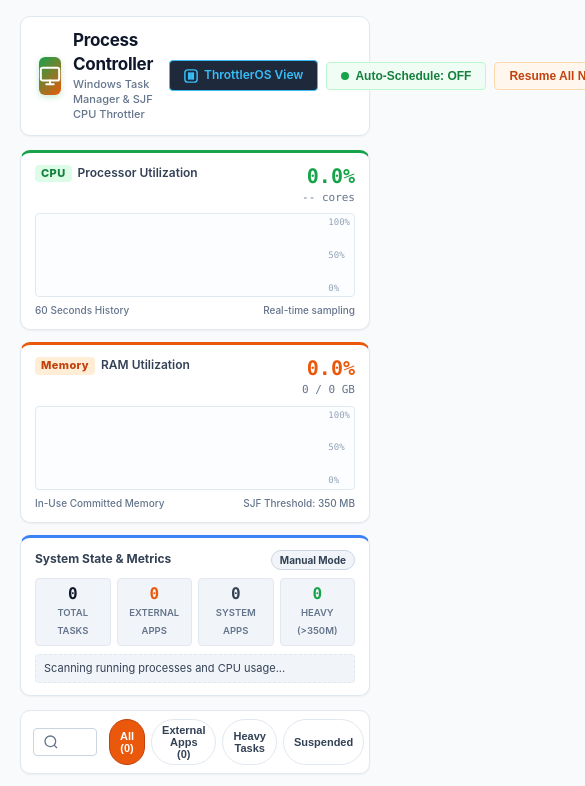
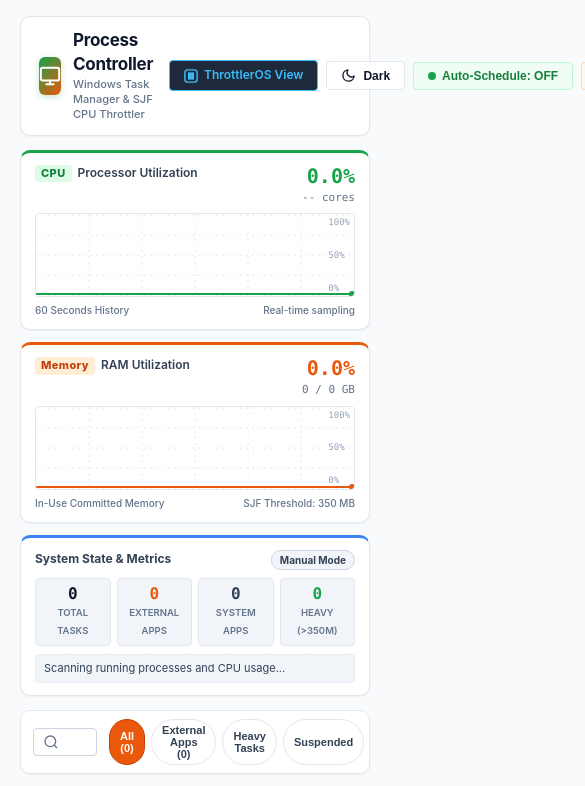
Before and after one commit to Hriju85/SYSmin, a plain HTML site: page frontend/index.html in a window 390 px wide. Shown: the top 786 px of the page, 585 px wide, since content can reach past the window. Drawn offline with Linux system fonts and the light colour scheme; no server answers.

Commit message:
feat: add light/dark theme toggle button with persistent state

```diff
--- a/frontend/app.js
+++ b/frontend/app.js
@@ -24,13 +24,15 @@ const memHistory = new Array(HISTORY_LENGTH).fill(0);
 function drawTaskManagerGrid(ctx, width, height) {
     ctx.clearRect(0, 0, width, height);
 
-    // Subtle background
-    ctx.fillStyle = '#ffffff';
+    const isDark = document.documentElement.getAttribute('data-theme') === 'dark';
+
+    // Theme-aware subtle background
+    ctx.fillStyle = isDark ? '#151d2f' : '#ffffff';
     ctx.fillRect(0, 0, width, height);
 
     // Draw horizontal grid lines (0%, 25%, 50%, 75%, 100%)
     ctx.lineWidth = 1;
-    ctx.strokeStyle = '#e2e8f0';
+    ctx.strokeStyle = isDark ? '#27354f' : '#e2e8f0';
     ctx.setLineDash([2, 4]);
 
     for (let i = 0; i <= 4; i++) {
@@ -585,6 +587,49 @@ window.addEventListener('resize', () => {
     renderTaskManagerGraph('memGraphCanvas', memHistory, '#ea580c', 'rgba(234, 88, 12, 0.22)');
 });
 
+// ==========================================================================
+// Theme Management (Light / Dark Mode with Persistence)
+// ==========================================================================
+function initTheme() {
+    const savedTheme = localStorage.getItem('sysmin_theme') ||
+        (window.matchMedia && window.matchMedia('(prefers-color-scheme: dark)').matches ? 'dark' : 'light');
+    applyTheme(savedTheme);
+}
+
+function applyTheme(theme) {
+    document.documentElement.setAttribute('data-theme', theme);
+    localStorage.setItem('sysmin_theme', theme);
+
+    const sunIcon = document.getElementById('themeIconSun');
+    const moonIcon = document.getElementById('themeIconMoon');
+    const textEl = document.getElementById('themeToggleText');
+
+    if (theme === 'dark') {
+        if (sunIcon) sunIcon.style.display = 'inline-block';
+        if (moonIcon) moonIcon.style.display = 'none';
+        if (textEl) textEl.textContent = 'Light';
+    } else {
+        if (sunIcon) sunIcon.style.display = 'none';
+        if (moonIcon) moonIcon.style.display = 'inline-block';
+        if (textEl) textEl.textContent = 'Dark';
+    }
+
+    // Refresh canvas graphs with theme-matched grid colors
+    if (typeof cpuHistory !== 'undefined' && typeof memHistory !== 'undefined') {
+        renderTaskManagerGraph('cpuGraphCanvas', cpuHistory, '#16a34a', 'rgba(22, 163, 74, 0.22)');
+        renderTaskManagerGraph('memGraphCanvas', memHistory, '#ea580c', 'rgba(234, 88, 12, 0.22)');
+    }
+}
+
+function toggleTheme() {
+    const currentTheme = document.documentElement.getAttribute('data-theme') || 'light';
+    const nextTheme = currentTheme === 'dark' ? 'light' : 'dark';
+    applyTheme(nextTheme);
+}
+
+// Initialize theme on script evaluation
+initTheme();
+
 // Poll every 1.5 seconds for snappy real-time responsiveness
 setInterval(refreshTasks, 1500);
 refreshTasks();
--- a/frontend/index.html
+++ b/frontend/index.html
@@ -5,6 +5,13 @@
     <meta charset="UTF-8">
     <meta name="viewport" content="width=device-width, initial-scale=1.0">
     <title>Task Manager • Process Controller & SJF Throttler</title>
+    <script>
+        (function () {
+            const savedTheme = localStorage.getItem('sysmin_theme') ||
+                (window.matchMedia && window.matchMedia('(prefers-color-scheme: dark)').matches ? 'dark' : 'light');
+            document.documentElement.setAttribute('data-theme', savedTheme);
+        })();
+    </script>
     <link rel="stylesheet" href="style.css">
 </head>
 
@@ -33,6 +40,23 @@
                     <svg width="14" height="14" viewBox="0 0 24 24" fill="none" stroke="currentColor" stroke-width="2.5"><rect x="1.5" y="1.5" width="21" height="21" rx="5"/><rect x="8" y="7" width="2.6" height="10" fill="currentColor"/><rect x="13.4" y="7" width="2.6" height="10" fill="currentColor"/></svg>
                     ThrottlerOS View
                 </a>
+                <button id="themeToggleBtn" class="btn btn-theme" onclick="toggleTheme()" title="Switch between Light and Dark mode" aria-label="Toggle Theme">
+                    <svg id="themeIconSun" class="theme-icon" width="15" height="15" viewBox="0 0 24 24" fill="none" stroke="currentColor" stroke-width="2.2" stroke-linecap="round" stroke-linejoin="round">
+                        <circle cx="12" cy="12" r="5"></circle>
+                        <line x1="12" y1="1" x2="12" y2="3"></line>
+                        <line x1="12" y1="21" x2="12" y2="23"></line>
+                        <line x1="4.22" y1="4.22" x2="5.64" y2="5.64"></line>
+                        <line x1="18.36" y1="18.36" x2="19.78" y2="19.78"></line>
+                        <line x1="1" y1="12" x2="3" y2="12"></line>
+                        <line x1="21" y1="12" x2="23" y2="12"></line>
+                        <line x1="4.22" y1="19.78" x2="5.64" y2="18.36"></line>
+                        <line x1="18.36" y1="5.64" x2="19.78" y2="4.22"></line>
+                    </svg>
+                    <svg id="themeIconMoon" class="theme-icon" width="15" height="15" viewBox="0 0 24 24" fill="none" stroke="currentColor" stroke-width="2.2" stroke-linecap="round" stroke-linejoin="round" style="display:none;">
+                        <path d="M21 12.79A9 9 0 1 1 11.21 3 7 7 0 0 0 21 12.79z"></path>
+                    </svg>
+                    <span id="themeToggleText">Theme</span>
+                </button>
                 <button id="autoBtn" class="btn btn-auto" onclick="toggleAuto()">
                     <span class="btn-indicator"></span>
                     <span id="autoBtnText">Auto-Schedule: OFF</span>
--- a/frontend/style.css
+++ b/frontend/style.css
@@ -46,6 +46,48 @@
     --radius-sm: 4px;
     --radius-md: 6px;
     --radius-lg: 10px;
+}
+
+[data-theme="dark"] {
+    /* Dark Base Colors (High-contrast slate/zinc dark palette) */
+    --bg-app: #0b0f19;
+    --bg-card: #151d2f;
+    --bg-card-subtle: #1e293b;
+    --border-color: #27354f;
+    --border-strong: #3b4f74;
+
+    /* Text Colors */
+    --text-primary: #f8fafc;
+    --text-secondary: #cbd5e1;
+    --text-muted: #94a3b8;
+    --text-faint: #64748b;
+
+    /* Green Palette */
+    --green-50: rgba(34, 197, 94, 0.12);
+    --green-100: rgba(34, 197, 94, 0.22);
+    --green-200: rgba(34, 197, 94, 0.35);
+    --green-500: #22c55e;
+    --green-600: #16a34a;
+    --green-700: #22c55e;
+    --green-800: #4ade80;
+
+    /* Orange Palette */
+    --orange-50: rgba(249, 115, 22, 0.14);
+    --orange-100: rgba(249, 115, 22, 0.24);
+    --orange-200: rgba(249, 115, 22, 0.38);
+    --orange-500: #f97316;
+    --orange-600: #ea580c;
+    --orange-700: #fb923c;
+    --orange-800: #fdba74;
+
+    /* Red / Danger */
+    --red-50: rgba(239, 68, 68, 0.14);
+    --red-600: #ef4444;
+    --red-700: #f87171;
+
+    /* Shadows & Radii */
+    --shadow-sm: 0 1px 3px 0 rgba(0, 0, 0, 0.4);
+    --shadow-md: 0 4px 6px -1px rgba(0, 0, 0, 0.5), 0 2px 4px -2px rgba(0, 0, 0, 0.4);
 }
 
 * {
@@ -187,6 +229,28 @@ body {
 .btn:hover:not(:disabled) {
     background: var(--bg-card-subtle);
     border-color: var(--text-faint);
+}
+
+.btn-theme {
+    background: var(--bg-card);
+    border: 1px solid var(--border-color);
+    color: var(--text-primary);
+    display: inline-flex;
+    align-items: center;
+    gap: 7px;
+    font-weight: 600;
+    cursor: pointer;
+    transition: all 0.15s ease;
+}
+
+.btn-theme:hover {
+    background: var(--bg-card-subtle);
+    border-color: var(--border-strong);
+}
+
+.theme-icon {
+    display: inline-block;
+    vertical-align: middle;
 }
 
 .btn-auto {
@@ -581,7 +645,7 @@ body {
 
 .column-header {
     padding: 10px 14px;
-    background: #ffffff;
+    background: var(--bg-card);
     border-bottom: 1px solid var(--border-color);
     display: flex;
     justify-content: space-between;
@@ -641,7 +705,7 @@ body {
 .tm-table thead th {
     position: sticky;
     top: 0;
-    background: #ffffff;
+    background: var(--bg-card);
     z-index: 10;
     padding: 6px 8px;
     font-size: 11px;
@@ -666,12 +730,12 @@ body {
 
 /* Table Rows & Cells (High Density) */
 .tm-table tbody tr {
-    border-bottom: 1px solid #f1f5f9;
+    border-bottom: 1px solid var(--border-color);
     transition: background 0.1s ease;
 }
 
 .tm-table tbody tr:hover {
-    background: #f8fafc;
+    background: var(--bg-card-subtle);
 }
 
 .tm-table tbody tr.row-focused {
@@ -797,7 +861,7 @@ body {
     border-radius: var(--radius-sm);
     cursor: pointer;
     border: 1px solid var(--border-strong);
-    background: #ffffff;
+    background: var(--bg-card);
     color: var(--text-secondary);
     transition: all 0.12s ease;
 }
@@ -834,8 +898,8 @@ body {
 .btn-disabled {
     opacity: 0.4;
     cursor: not-allowed;
-    background: #f1f5f9;
-    border-color: #e2e8f0;
+    background: var(--bg-card-subtle);
+    border-color: var(--border-color);
 }
 
 .btn-focus {
@@ -876,9 +940,9 @@ body {
 .btn-kill:disabled {
     opacity: 0.35;
     cursor: not-allowed;
-    background: #f1f5f9;
-    border-color: #e2e8f0;
-    color: #94a3b8;
+    background: var(--bg-card-subtle);
+    border-color: var(--border-color);
+    color: var(--text-faint);
 }
 
 .empty-row td {
```
